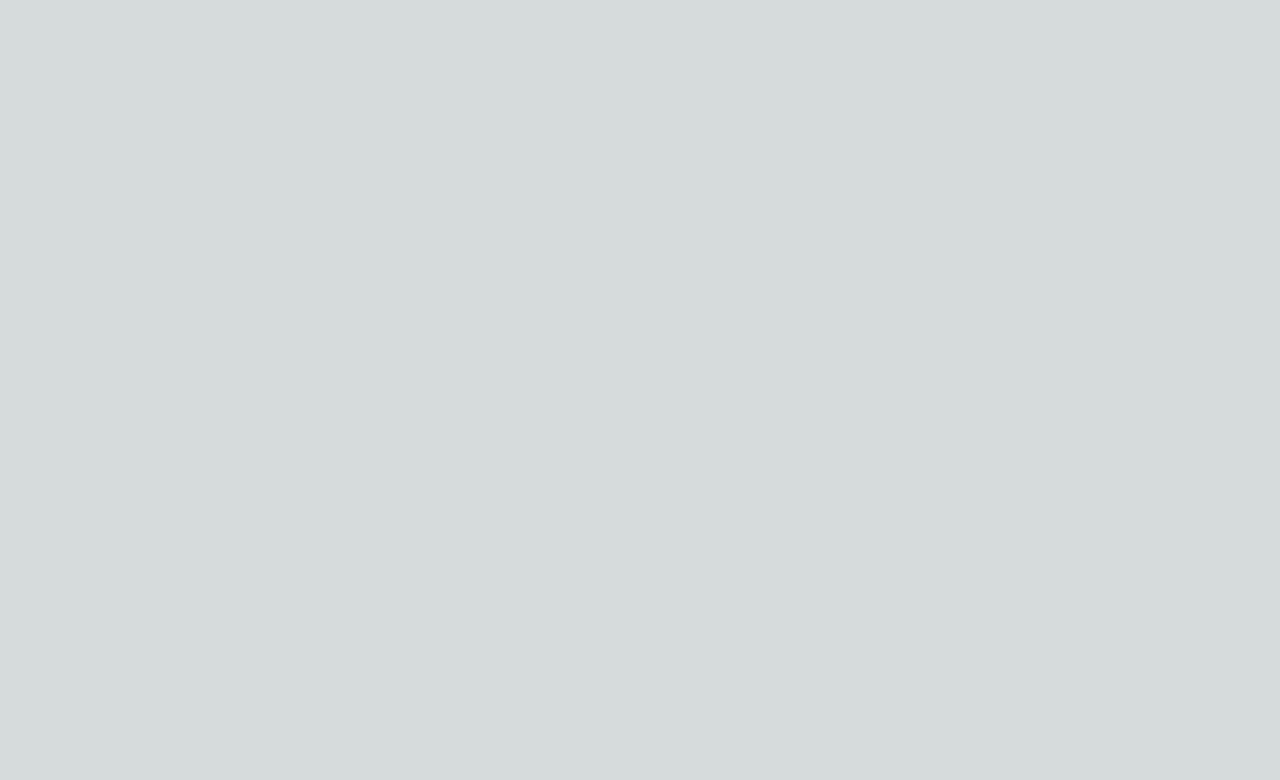
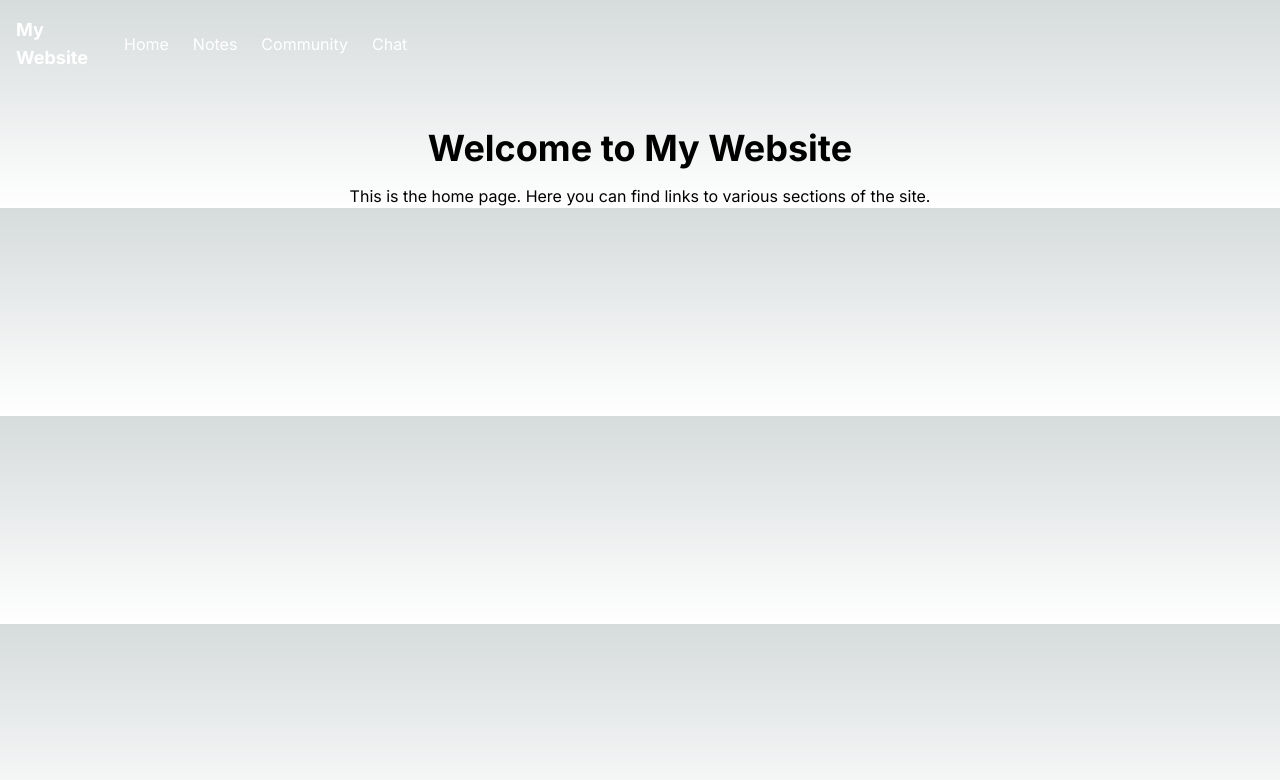
Before and after one commit to Cryptid09/project-md, a Next.js app in the folder client/: page / in a window 1280 px wide. Shown: the top 780 px of the page. Built offline with nearby package versions, Linux system fonts and the light colour scheme.

Commit message:
Initial 2

```diff
--- /dev/null
+++ b/client/app/notes/page.jsx
@@ -0,0 +1,4 @@
+const notes = () => {
+  return <div></div>;
+};
+export default notes;
--- a/client/app/page.js
+++ b/client/app/page.js
@@ -1,3 +1,17 @@
+import Navbar from "../components/Navbar";
 export default function Home() {
-  return <div></div>;
+  return (
+    <>
+      <Navbar />
+      <div className="container mx-auto mt-10">
+        <h1 className="text-4xl font-bold text-center">
+          Welcome to My Website
+        </h1>
+        <p className="text-center mt-4">
+          This is the home page. Here you can find links to various sections of
+          the site.
+        </p>
+      </div>
+    </>
+  );
 }
--- a/client/components/Navbar.jsx
+++ b/client/components/Navbar.jsx
@@ -1,8 +1,51 @@
-const Navbar = () => {
+"use client";
+import { useState } from "react";
+import Link from "next/link";
+import MenuIcon from "@mui/icons-material/Menu";
+import CloseIcon from "@mui/icons-material/Close";
+
+export default function Navbar() {
+  const [isOpen, setIsOpen] = useState(false);
+
+  const toggleMenu = () => {
+    setIsOpen(!isOpen);
+  };
+
   return (
-    <nav>
-      <h1>Navbar</h1>
+    <nav className=" p-4">
+      <div className=" mx-auto flex justify-between items-center">
+        <Link href="/">
+          <div className="text-white text-lg font-bold">My Website</div>
+        </Link>
+        <div className="grid container">
+          <div className="md:hidden">
+            <button
+              onClick={toggleMenu}
+              className="text-white focus:outline-none"
+            >
+              {isOpen ? <CloseIcon /> : <MenuIcon />}
+            </button>
+          </div>
+          <div
+            className={`flex-col md:flex-row md:flex md:items-center w-full md:w-auto ${isOpen ? "block" : "hidden"} md:block`}
+          >
+            <Link href="/">
+              <div className="text-white px-3 py-2 block md:inline">Home</div>
+            </Link>
+            <Link href="/notes">
+              <div className="text-white px-3 py-2 block md:inline">Notes</div>
+            </Link>
+            <Link href="/community">
+              <div className="text-white px-3 py-2 block md:inline">
+                Community
+              </div>
+            </Link>
+            <Link href="/chat">
+              <div className="text-white px-3 py-2 block md:inline">Chat</div>
+            </Link>
+          </div>
+        </div>
+      </div>
     </nav>
   );
-};
-export default Navbar;
+}
```
Also changed, not shown: client/package.json (+9 -5 lines), 1 other file (tests, documents, lock files or other folders).
